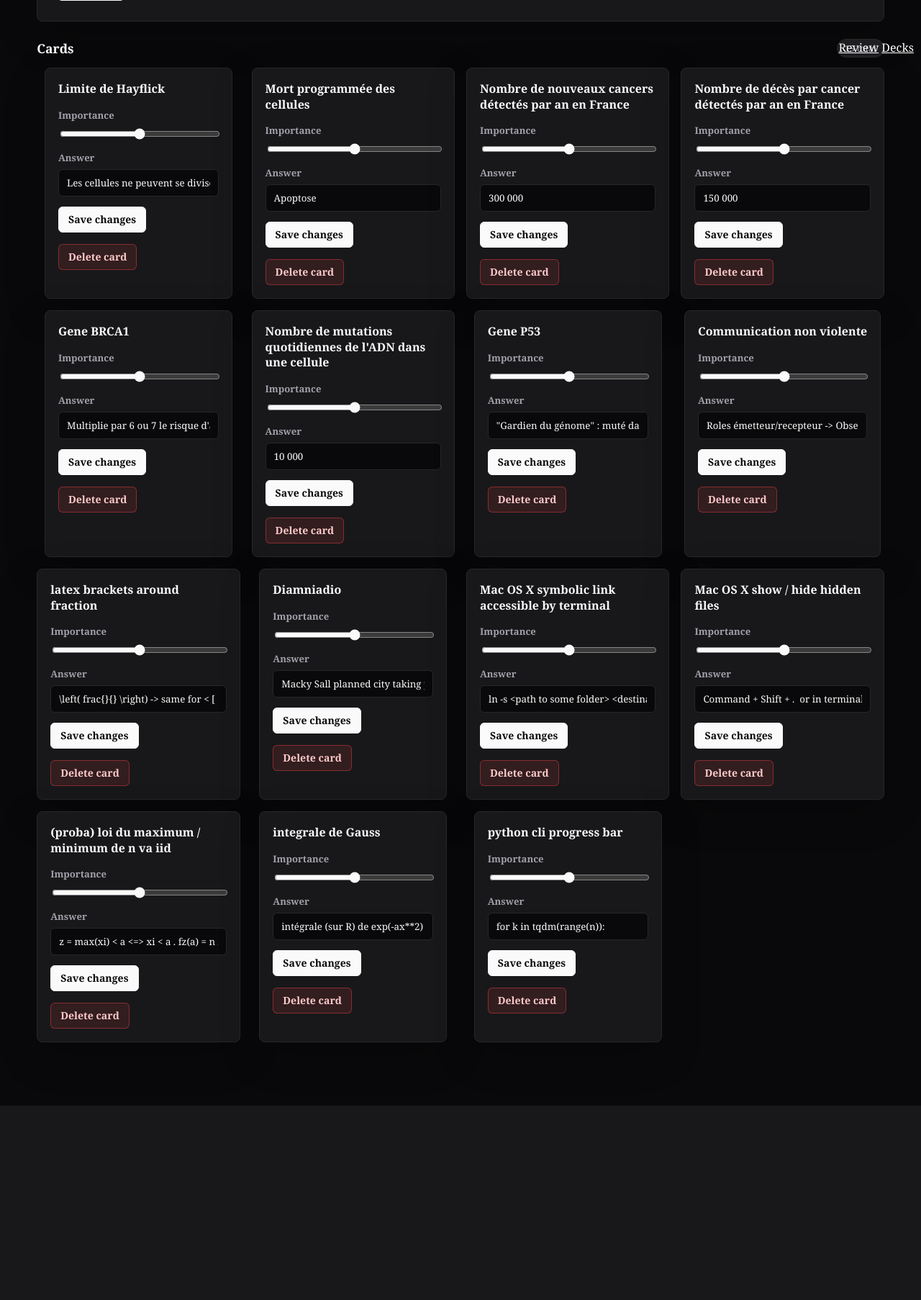
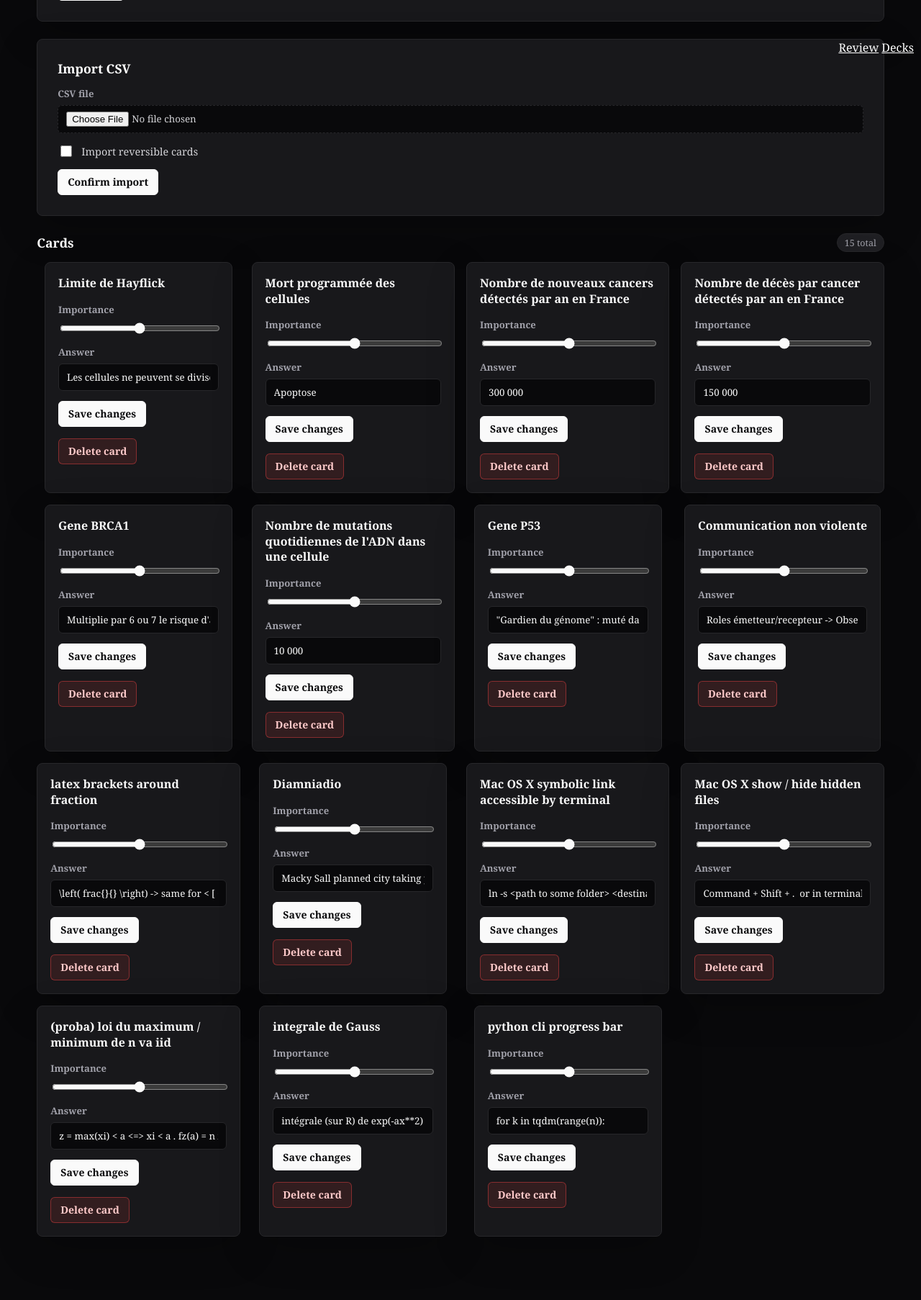
Before and after one commit to lhartdavis/SIOTK, a Flask app: page /decks/Misc in a window 1280 px wide. Shown: the part 713-2519 px from the top of the page at 72% size. Before the commit the page ends 2249 px from the top, so only its background shows below. Run offline with Flask 3, Linux system fonts and the light colour scheme; the visitor is signed in with stand-in values (Sample User, id 1); some libraries are stand-ins or nearby versions.

Commit message:
:sparkles: add CSV card import

```diff
--- a/app.py
+++ b/app.py
@@ -1,4 +1,6 @@
 from flask import Flask, render_template, request, redirect, url_for, session
+import csv
+import io
 import json
 import os
 import random
@@ -33,6 +35,61 @@
 def save_decks(decks):
     with open("decks.json", "w") as f:
         json.dump({"decks": decks}, f)
+
+
+def make_card(question, answer):
+    return {
+        "question": {
+            "type": type_form_filepath(question),
+            "content": question,
+        },
+        "answer": {
+            "type": type_form_filepath(answer),
+            "content": answer,
+        },
+        "importance": 0.5,
+    }
+
+
+def cards_from_csv_upload(file_storage, reversible=False):
+    if not file_storage or not file_storage.filename:
+        return [], "Choose a CSV file before importing."
+
+    try:
+        stream = io.TextIOWrapper(file_storage.stream, encoding="utf-8-sig", newline="")
+        rows = csv.reader(stream)
+        cards = []
+
+        for row_number, row in enumerate(rows, start=1):
+            if not row or all(not cell.strip() for cell in row):
+                continue
+
+            if row_number == 1 and len(row) >= 2:
+                first_cell = row[0].strip().lower()
+                second_cell = row[1].strip().lower()
+                if first_cell == "question" and second_cell == "answer":
+                    continue
+
+            if len(row) < 2:
+                return [], f"Row {row_number} must have question and answer columns."
+
+            question = row[0].strip()
+            answer = row[1].strip()
+            if not question or not answer:
+                return [], f"Row {row_number} has an empty question or answer."
+
+            cards.append(make_card(question, answer))
+            if reversible:
+                cards.append(make_card(answer, question))
+    except UnicodeDecodeError:
+        return [], "The CSV file must be UTF-8 encoded."
+    except csv.Error as error:
+        return [], f"Could not read CSV: {error}"
+
+    if not cards:
+        return [], "No cards found in the CSV file."
+
+    return cards, None
 
 
 def is_allowed_ip():
@@ -203,6 +260,8 @@
 
     decks = load_decks()
     deck_index = None
+    import_feedback = None
+    import_feedback_kind = None
 
     for i, deck in enumerate(decks):
         if deck["name"] == deck_name:
@@ -247,11 +306,27 @@
             decks[deck_index]["description"] = request.form.get("description")
             decks[deck_index]["importance"] = float(request.form.get("importance"))
 
-        save_decks(decks)
+        elif request.form.get("action") == "import_csv":
+            reversible = request.form.get("reversible") == "on"
+            cards, import_error = cards_from_csv_upload(
+                request.files.get("csv_file"), reversible=reversible
+            )
+            if import_error:
+                import_feedback = import_error
+                import_feedback_kind = "error"
+            else:
+                decks[deck_index]["cards"].extend(cards)
+                import_feedback = f"Imported {len(cards)} cards."
+                import_feedback_kind = "success"
+
+        if import_feedback_kind != "error":
+            save_decks(decks)
 
     return render_template(
         "deck.html",
         deck=decks[deck_index],
+        import_feedback=import_feedback,
+        import_feedback_kind=import_feedback_kind,
         show_logout=session.get("management_authenticated") is True,
     )
 
--- a/templates/base.html
+++ b/templates/base.html
@@ -250,6 +250,44 @@
             accent-color: var(--text);
         }
 
+        .management-shell input[type="file"]{
+            width: 100%;
+            min-height: 38px;
+            padding: 8px 11px;
+            border: 1px dashed var(--border);
+            border-radius: 6px;
+            background: #09090b;
+            color: var(--muted-strong);
+        }
+
+        .management-shell input[type="checkbox"]{
+            width: 16px;
+            height: 16px;
+            accent-color: var(--text);
+        }
+
+        .checkbox-field{
+            display: flex;
+            align-items: center;
+            gap: 10px;
+            color: var(--muted-strong);
+            font-size: 0.9rem;
+        }
+
+        .import-feedback{
+            margin: 0;
+            font-size: 0.9rem;
+            line-height: 1.4;
+        }
+
+        .import-feedback-success{
+            color: #bbf7d0;
+        }
+
+        .import-feedback-error{
+            color: #fecaca;
+        }
+
         .btn{
             display: inline-flex;
             align-items: center;
--- a/templates/deck.html
+++ b/templates/deck.html
@@ -62,6 +62,29 @@
             </form>
         </section>
 
+        <section class="management-panel">
+            <div class="section-heading">
+                <h2>Import CSV</h2>
+            </div>
+            <form class="form-stack" action="/decks/{{ deck.name }}" method="post" enctype="multipart/form-data">
+                <input type="hidden" name="action" value="import_csv">
+                <label class="field">
+                    <span>CSV file</span>
+                    <input type="file" name="csv_file" accept=".csv,text/csv">
+                </label>
+                <label class="checkbox-field">
+                    <input type="checkbox" name="reversible">
+                    Import reversible cards
+                </label>
+                {% if import_feedback %}
+                    <p class="import-feedback import-feedback-{{ import_feedback_kind }}">{{ import_feedback }}</p>
+                {% endif %}
+                <div class="action-row">
+                    <input class="btn btn-primary" type="submit" value="Confirm import">
+                </div>
+            </form>
+        </section>
+
         <section>
             <div class="section-heading">
                 <h2>Cards</h2>
```
Also changed, not shown: SIOTK.py (+76 -1 lines), SIOTK_templates/base.html (+38 -0 lines), SIOTK_templates/deck.html (+23 -0 lines).
